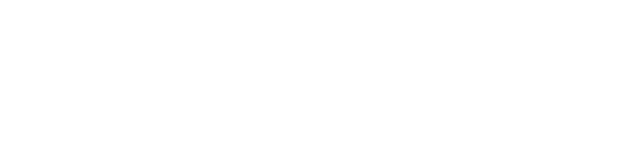
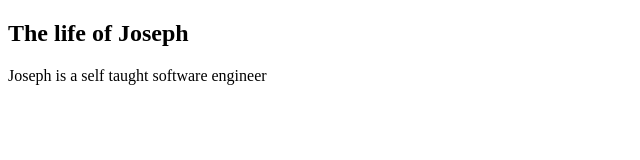
Before and after one commit to zaki-s/my-life, a plain HTML site: page index.html in a window 1280 px wide. Shown: the whole page, without its empty margins (0-640 px from the left). Drawn offline with Linux system fonts and the light colour scheme.

Commit message:
add content section with title and description for "The Life of Joseph"

```diff
--- a/index.html
+++ b/index.html
@@ -7,7 +7,10 @@
     <link rel="stylesheet" href="./index.css">
 </head>
 <body>
-
+    <section>
+        <h1>The life of Joseph</h1>
+        <p>Joseph is a self taught software engineer</p>
+    </section>
 
     <script src="./index.js"></script>
 </body>
```
